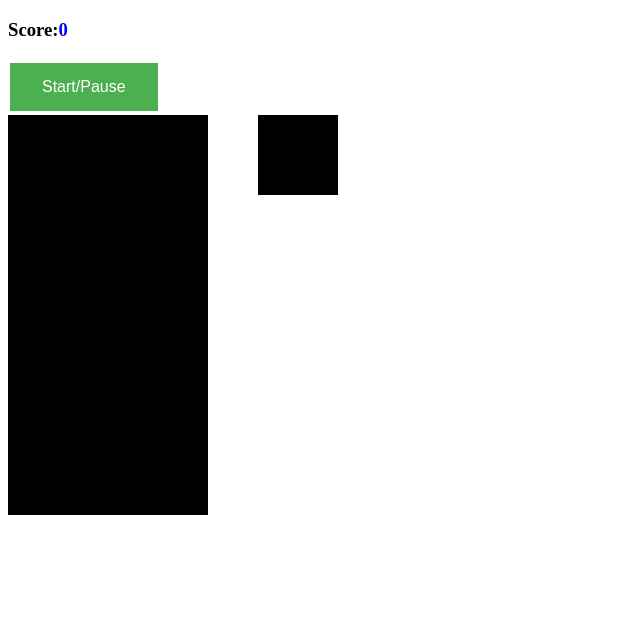
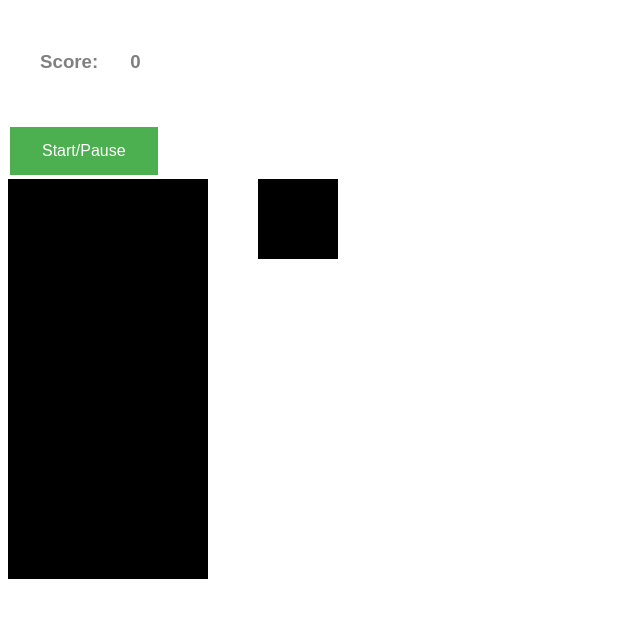
Before and after one commit to nataliet57/Tetris-Game, a plain HTML site: page index.html in a window 1280 px wide. Shown: the whole page, without its empty margins (0-640 px from the left). Drawn offline with Linux system fonts and the light colour scheme.

Commit message:
Added const grid

```diff
--- a/app.js
+++ b/app.js
@@ -1,4 +1,5 @@
-// setInterval(function,1000) lets us invoke a function a number of times, aka 1000ms or 1s. We want the  const grid = document.querySelector('.grid')
+// setInterval(function,1000) lets us invoke a function a number of times, aka 1000ms or 1s. We want the
+const grid = document.querySelector('.grid')
 
 document.addEventListener('DOMContentLoaded', () => {
   let squares = Array.from(document.querySelectorAll('.grid div'))
--- a/index.html
+++ b/index.html
@@ -8,7 +8,7 @@
   </head>
   <body>
 
-    <h3>Score:<span id="score" class="body">0</span></h3>
+    <h3 class="body">Score:<span id="score" class="body">0</span></h3>
     <button id="start-button" class="button">Start/Pause</button>
 
     <div class="container">
--- a/style.css
+++ b/style.css
@@ -3,11 +3,15 @@
 }
 
 .body{
-    color: blue;
+    color: grey;
+    font-size: 20;
+    font-family: Arial, Helvetica, sans-serif;
+    padding:  32px;
+
+
 }
 .button{
     background-color: #4CAF50; /* Green */
-
     border: none;
     color: white;
     padding: 15px 32px;
```
